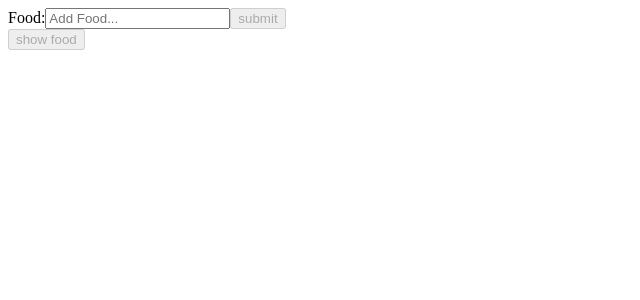
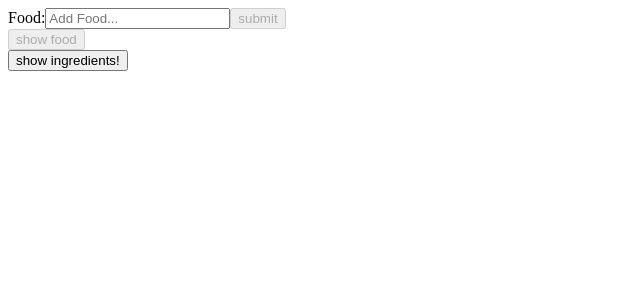
Before and after one commit to Maslup93/foodsList, a React (Create React App) app: page / in a window 1280 px wide. Shown: the top 300 px of the page, without its empty margins (0-640 px from the left). Built offline with nearby package versions, Linux system fonts and the light colour scheme.

Commit message:
se agrego una lista de ingredientes pulenta con botoncitos para eliminar cada uno

```diff
--- a/src/App.jsx
+++ b/src/App.jsx
@@ -1,11 +1,13 @@
 import React, { Component } from 'react';
 import FoodList from './Components/FoodList';
+import IngredientList from './Components/IngredientList';
 
 class App extends Component {
   render() {
     return (
       <div>
         <FoodList />
+        <IngredientList />
       </div>
     );
   }
--- a/src/Components/IngredientList.jsx
+++ b/src/Components/IngredientList.jsx
@@ -0,0 +1,109 @@
+import React, { Component } from 'react';
+import { v4 as uuidv4 } from 'uuid';
+
+import Ingredients from './Ingredients';
+
+class IngredientList extends Component {
+  constructor(props) {
+    super(props);
+    this.state = {
+      ingredients: [
+        { id: uuidv4(), name: 'azucar' },
+        { id: uuidv4(), name: 'sal' },
+        { id: uuidv4(), name: 'pimienta negra' },
+        { id: uuidv4(), name: 'ajo' },
+        { id: uuidv4(), name: 'cebolla' },
+        { id: uuidv4(), name: 'pimienton' },
+        { id: uuidv4(), name: 'oregano' },
+        { id: uuidv4(), name: 'pimienta blanca' },
+        { id: uuidv4(), name: 'pan rallado' },
+        { id: uuidv4(), name: 'harina' },
+        { id: uuidv4(), name: 'manteca' },
+        { id: uuidv4(), name: 'crema de leche' },
+        { id: uuidv4(), name: 'leche' },
+        { id: uuidv4(), name: 'jamon' },
+        { id: uuidv4(), name: 'salsa de tomate' },
+        { id: uuidv4(), name: 'tuco' },
+        { id: uuidv4(), name: 'salsa blanca' },
+        { id: uuidv4(), name: 'bolognesa' },
+        { id: uuidv4(), name: 'nuez noscada' },
+        { id: uuidv4(), name: 'aceite' },
+        { id: uuidv4(), name: 'queso cremoso' },
+        { id: uuidv4(), name: 'queso barra' },
+        { id: uuidv4(), name: 'queso pategras' },
+        { id: uuidv4(), name: 'maizena' },
+        { id: uuidv4(), name: 'cebolla' },
+        { id: uuidv4(), name: 'cebolla de verdeo' },
+        { id: uuidv4(), name: 'champignones' },
+        { id: uuidv4(), name: 'hongos secos' },
+        { id: uuidv4(), name: 'queso roquefort' },
+        { id: uuidv4(), name: 'carne de lomo' },
+        { id: uuidv4(), name: 'carne de nalga' },
+        { id: uuidv4(), name: 'pollo' },
+        { id: uuidv4(), name: 'pescado merluza' },
+        { id: uuidv4(), name: 'pescado salmon' },
+        { id: uuidv4(), name: 'pescado trucha' },
+        { id: uuidv4(), name: 'mariscos varios' },
+        { id: uuidv4(), name: 'marisco mejillon' },
+        { id: uuidv4(), name: 'marisco langostino' },
+        { id: uuidv4(), name: 'marisco camaron' },
+        { id: uuidv4(), name: 'marisco raba' },
+        { id: uuidv4(), name: 'pan rallado' },
+        { id: uuidv4(), name: 'perejil' },
+        { id: uuidv4(), name: 'carne de matambre' },
+      ],
+      showIngredients: false,
+    };
+  }
+
+  componentDidMount() {
+    console.log('component mounted!!!!');
+  }
+
+  componentDidUpdate() {
+    console.log('component updated!');
+  }
+
+  // TO SHOW INGREDIENTS
+  toggleIngredientsHandler = () => {
+    const doesShow = this.state.showIngredients;
+    this.setState({ showIngredients: !doesShow });
+  };
+
+  //TO DELETE INGREDIENTS
+  deleteIngredientsHandler = (id) => {
+    const updatedIngredients = this.state.ingredients.filter((ingr) => ingr.id !== id);
+    this.setState({ ingredients: updatedIngredients });
+  };
+
+  //TO SORT ALPHABETICALLY
+  sortAlphabeticallyHandler = () => {};
+
+  render() {
+    let ingredients = null;
+    if (this.state.showIngredients) {
+      ingredients = (
+        <div>
+          {this.state.ingredients.map((ingrmap) => {
+            return (
+              <Ingredients
+                click={() => this.deleteIngredientsHandler(ingrmap.id)}
+                ingrprop={ingrmap.name}
+                key={ingrmap.id}
+              />
+            );
+          })}
+        </div>
+      );
+    }
+
+    return (
+      <div>
+        <button onClick={this.toggleIngredientsHandler}>show ingredients!</button>
+
+        {ingredients}
+      </div>
+    );
+  }
+}
+export default IngredientList;
--- /dev/null
+++ b/src/Components/Ingredients.jsx
@@ -0,0 +1,23 @@
+import React, { Component } from 'react';
+import PropTypes from 'prop-types';
+
+class Ingredients extends Component {
+  render() {
+    return (
+      <div>
+        <p>{this.props.ingrprop}</p>
+        <button onClick={this.props.click}>Delete ingredient</button>
+      </div>
+    );
+  }
+}
+
+Ingredients.propTypes = {
+  ingrprop: PropTypes.string,
+};
+
+Ingredients.defaultProps = {
+  ingrprop: null,
+};
+
+export default Ingredients;
```
